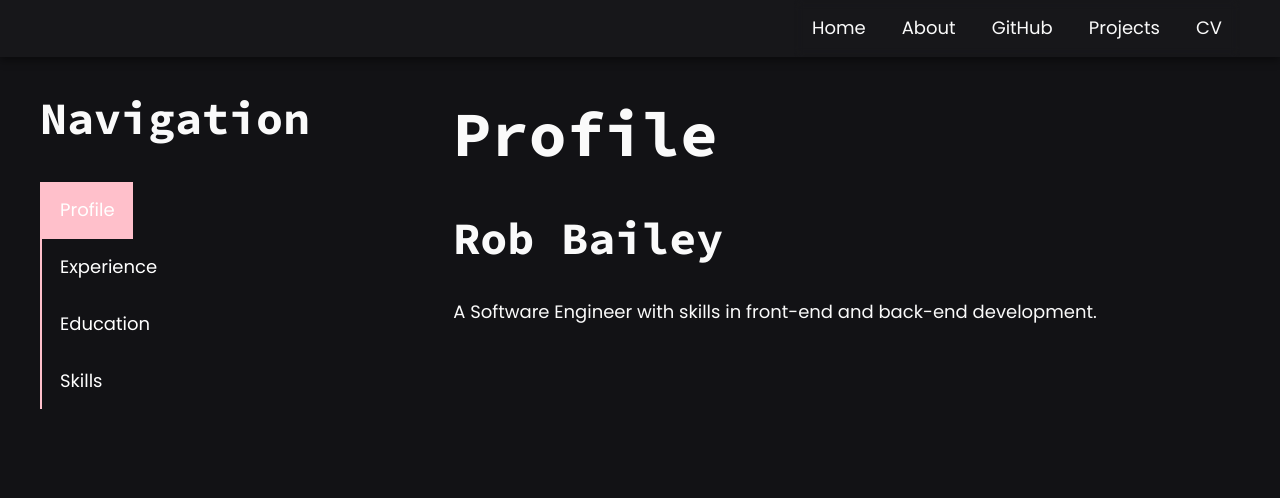
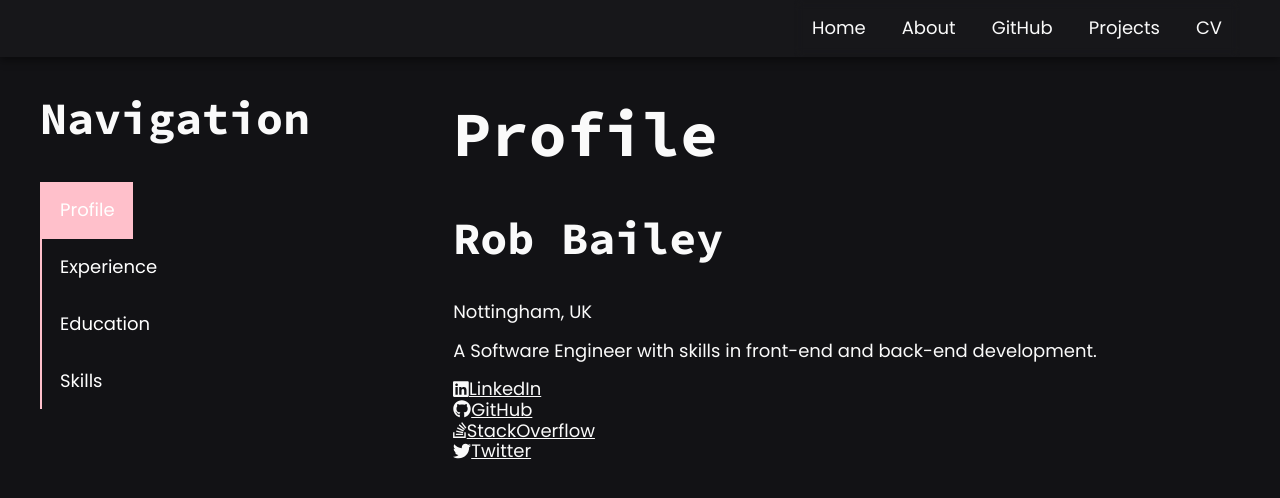
Before and after one commit to robbailey3/website-next, a Next.js app: page /cv in a window 1280 px wide. Shown: the top 498 px of the page. Built offline with nearby package versions, Linux system fonts and the light colour scheme.

Commit message:
build: adding stuff

```diff
--- a/src/components/cv/cv-profile-panel/cv-profile-panel.tsx
+++ b/src/components/cv/cv-profile-panel/cv-profile-panel.tsx
@@ -1,4 +1,7 @@
 import { CV } from '@/data/cv/cv';
+import { FontAwesomeIcon } from '@fortawesome/react-fontawesome';
+import { motion } from 'framer-motion';
+import React from 'react';
 
 const CVProfilePanel = () => {
   const { profile } = CV;
@@ -8,7 +11,31 @@ const CVProfilePanel = () => {
       <h2>
         {profile.firstName} {profile.lastName}
       </h2>
+      <div>
+        <p>
+          {profile.location.city}, {profile.location.country}
+        </p>
+      </div>
       <p>{profile.profile}</p>
+      <div>
+        {profile.socialMedia.map((social, i) => (
+          <motion.div
+            key={social.name}
+            initial={{ opacity: 0 }}
+            animate={{ opacity: 1 }}
+            transition={{ duration: 0.5, delay: i * 0.2 }}
+          >
+            <FontAwesomeIcon icon={social.icon} />
+            <a
+              href={social.url.toString()}
+              target="_blank"
+              rel="noopener noreferrer"
+            >
+              {social.name}
+            </a>
+          </motion.div>
+        ))}
+      </div>
     </section>
   );
 };
--- a/src/components/github/github-repositories/github-repositories.module.scss
+++ b/src/components/github/github-repositories/github-repositories.module.scss
@@ -8,5 +8,6 @@
   }
 }
 .repo_item {
-  margin-bottom: 1rem;
+  padding-bottom: 1rem;
+  height: 100%;
 }
```
Also changed, not shown: src/components/github/github-repositories/github-repositories.tsx (+16 -6 lines).
